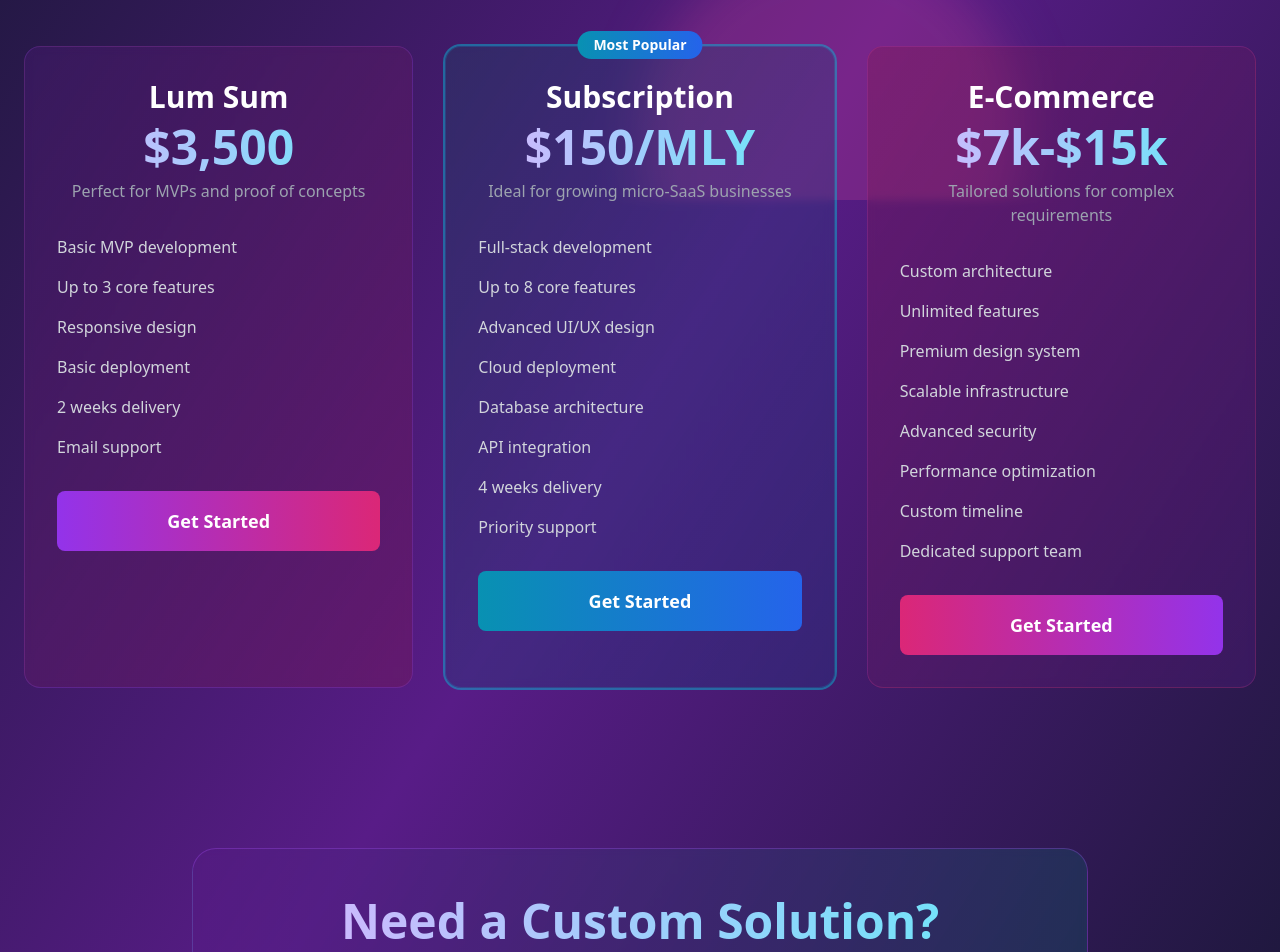
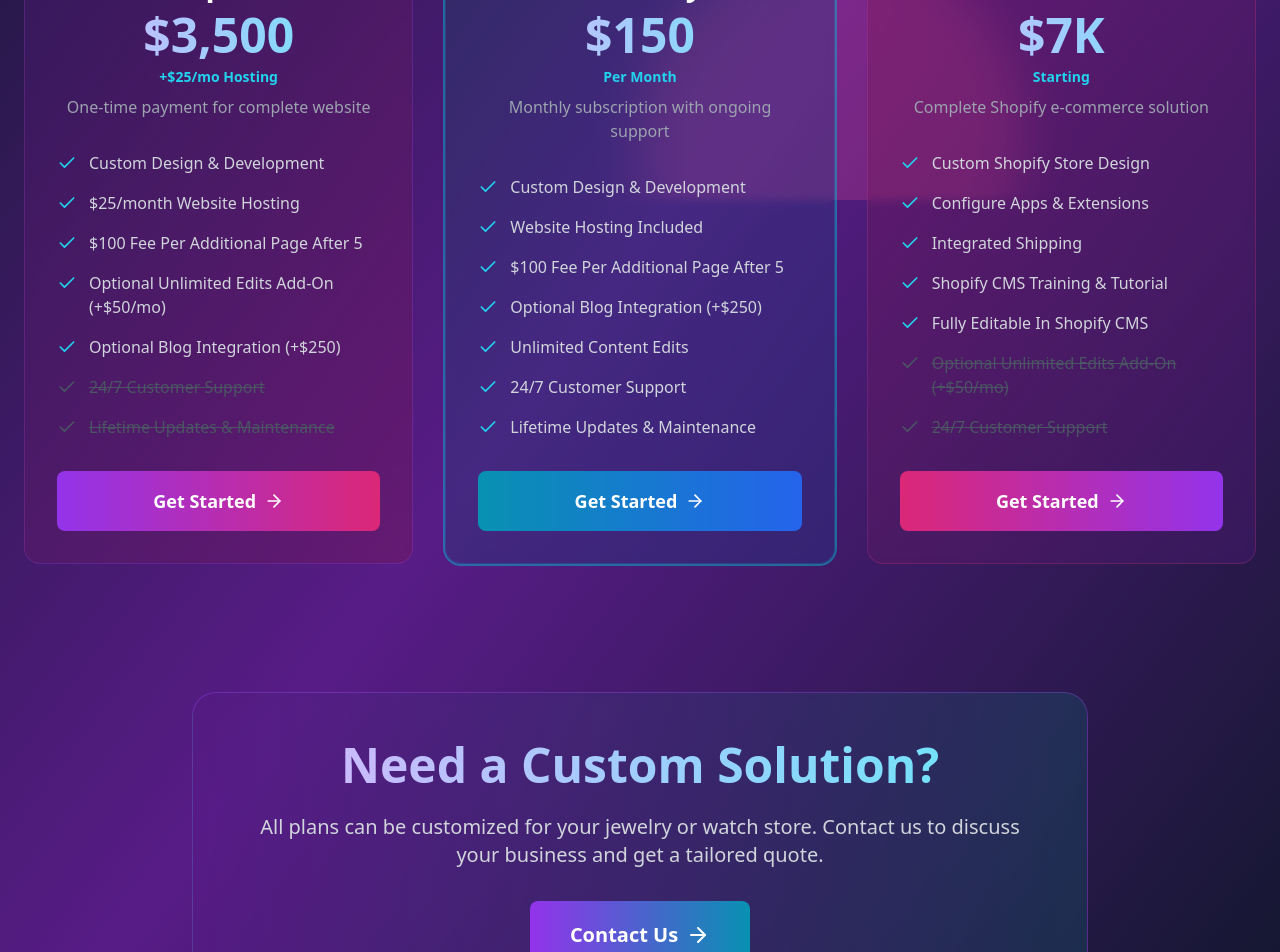
Before and after one commit to danieljstvincent/BrilliantsonBedford, a React (Vite) app: page /pricing in a window 1280 px wide. Shown: the part 600-1552 px from the top of the page. Built offline with nearby package versions, Linux system fonts and the light colour scheme.

Commit message:
updates made to project

```diff
--- a/package.json
+++ b/package.json
@@ -11,6 +11,7 @@
   },
   "dependencies": {
     "fraction.js": "5.3.4",
+    "lucide-react": "^0.556.0",
     "react": "^18.2.0",
     "react-dom": "^18.2.0",
     "react-router-dom": "^6.30.2"
--- a/src/index.css
+++ b/src/index.css
@@ -16,3 +16,58 @@
 .animate-fadeIn {
   animation: fadeIn 0.5s ease-out;
 }
+
+@keyframes wordRotate {
+  0%, 33% {
+    opacity: 1;
+    transform: translate(-50%, 0) scale(1);
+    filter: blur(0px);
+  }
+  38%, 95% {
+    opacity: 0;
+    transform: translate(-50%, -40px) scale(0.8);
+    filter: blur(10px);
+  }
+  100% {
+    opacity: 0;
+    transform: translate(-50%, 40px) scale(0.8);
+    filter: blur(10px);
+  }
+}
+
+.word-rotate {
+  display: inline-flex;
+  position: relative;
+  height: 1.3em;
+  min-width: 320px;
+  justify-content: center;
+  align-items: center;
+  filter: drop-shadow(0 0 30px rgba(139, 92, 246, 0.3));
+}
+
+.word-rotate span {
+  position: absolute;
+  left: 50%;
+  transform: translateX(-50%);
+  opacity: 0;
+  animation: wordRotate 9s cubic-bezier(0.45, 0, 0.55, 1) infinite;
+  white-space: nowrap;
+  background: inherit;
+  -webkit-background-clip: text;
+  background-clip: text;
+  -webkit-text-fill-color: transparent;
+  font-weight: 800;
+  letter-spacing: -0.02em;
+}
+
+.word-rotate span:nth-child(1) {
+  animation-delay: 0s;
+}
+
+.word-rotate span:nth-child(2) {
+  animation-delay: 3s;
+}
+
+.word-rotate span:nth-child(3) {
+  animation-delay: 6s;
+}
--- a/src/pages/Pricing.tsx
+++ b/src/pages/Pricing.tsx
@@ -1,37 +1,40 @@
 import React from 'react';
+import { Sparkles, Check, ArrowRight } from 'lucide-react';
 import { Link } from 'react-router-dom';
 
 const Pricing: React.FC = () => {
   const plans = [
     {
-      name: 'Lum Sum',
+      name: 'Lump Sum',
       price: '$3,500',
-      description: 'Perfect for MVPs and proof of concepts',
+      priceNote: '+$25/mo Hosting',
+      description: 'One-time payment for complete website',
       features: [
-        'Basic MVP development',
-        'Up to 3 core features',
-        'Responsive design',
-        'Basic deployment',
-        '2 weeks delivery',
-        'Email support'
+        { text: 'Custom Design & Development', included: true },
+        { text: '$25/month Website Hosting', included: true },
+        { text: '$100 Fee Per Additional Page After 5', included: true },
+        { text: 'Optional Unlimited Edits Add-On (+$50/mo)', included: true },
+        { text: 'Optional Blog Integration (+$250)', included: true },
+        { text: '24/7 Customer Support', included: false },
+        { text: 'Lifetime Updates & Maintenance', included: false }
       ],
       gradient: 'from-purple-900/30 to-pink-900/30',
       border: 'border-purple-500/20 hover:border-purple-500/50',
       buttonGradient: 'from-purple-600 to-pink-600'
     },
     {
-      name: 'Subscription',
-      price: '$150/MLY',
-      description: 'Ideal for growing micro-SaaS businesses',
+      name: 'Monthly',
+      price: '$150',
+      priceNote: 'Per Month',
+      description: 'Monthly subscription with ongoing support',
       features: [
-        'Full-stack development',
-        'Up to 8 core features',
-        'Advanced UI/UX design',
-        'Cloud deployment',
-        'Database architecture',
-        'API integration',
-        '4 weeks delivery',
-        'Priority support'
+        { text: 'Custom Design & Development', included: true },
+        { text: 'Website Hosting Included', included: true },
+        { text: '$100 Fee Per Additional Page After 5', included: true },
+        { text: 'Optional Blog Integration (+$250)', included: true },
+        { text: 'Unlimited Content Edits', included: true },
+        { text: '24/7 Customer Support', included: true },
+        { text: 'Lifetime Updates & Maintenance', included: true }
       ],
       gradient: 'from-cyan-900/30 to-blue-900/30',
       border: 'border-cyan-500/20 hover:border-cyan-500/50',
@@ -39,18 +42,18 @@ const Pricing: React.FC = () => {
       popular: true
     },
     {
-      name: 'E-Commerce',
-      price: '$7k-$15k',
-      description: 'Tailored solutions for complex requirements',
+      name: 'Ecommerce',
+      price: '$7K',
+      priceNote: 'Starting',
+      description: 'Complete Shopify e-commerce solution',
       features: [
-        'Custom architecture',
-        'Unlimited features',
-        'Premium design system',
-        'Scalable infrastructure',
-        'Advanced security',
-        'Performance optimization',
-        'Custom timeline',
-        'Dedicated support team'
+        { text: 'Custom Shopify Store Design', included: true },
+        { text: 'Configure Apps & Extensions', included: true },
+        { text: 'Integrated Shipping', included: true },
+        { text: 'Shopify CMS Training & Tutorial', included: true },
+        { text: 'Fully Editable In Shopify CMS', included: true },
+        { text: 'Optional Unlimited Edits Add-On (+$50/mo)', included: false },
+        { text: '24/7 Customer Support', included: false }
       ],
       gradient: 'from-pink-900/30 to-purple-900/30',
       border: 'border-pink-500/20 hover:border-pink-500/50',
@@ -76,9 +79,10 @@ const Pricing: React.FC = () => {
       </div>
 
       {/* Hero Section */}
-      <div className="relative container mx-auto px-6 pt-20 pb-32">
+      <div className="relative container mx-auto px-6 pt-20 pb-12">
         <div className="text-center max-w-5xl mx-auto">
           <div className="inline-flex items-center gap-2 px-4 py-2 bg-gradient-to-r from-purple-500/20 to-cyan-500/20 rounded-full border border-purple-500/30 mb-8 backdrop-blur-sm">
+            <Sparkles className="w-4 h-4 text-cyan-400" />
             <span className="text-sm font-medium bg-gradient-to-r from-purple-300 to-cyan-300 bg-clip-text text-transparent">
               Pricing Plans
             </span>
@@ -91,13 +95,13 @@ const Pricing: React.FC = () => {
           </h1>
 
           <p className="text-xl md:text-2xl text-gray-300 mb-12 leading-relaxed max-w-3xl mx-auto">
-            Transparent pricing for micro-SaaS development. Choose the plan that fits your needs.
+            Transparent pricing for jewelry and watch store websites. Choose the plan that fits your business.
           </p>
         </div>
       </div>
 
       {/* Pricing Cards */}
-      <div className="relative container mx-auto px-6 py-20">
+      <div className="relative container mx-auto px-6 py-12">
         <div className="grid md:grid-cols-3 gap-8 max-w-7xl mx-auto">
           {plans.map((plan, index) => (
             <div
@@ -117,13 +121,17 @@ const Pricing: React.FC = () => {
                 <div className="text-5xl font-bold mb-2 bg-gradient-to-r from-purple-300 to-cyan-300 bg-clip-text text-transparent">
                   {plan.price}
                 </div>
+                {plan.priceNote && (
+                  <p className="text-cyan-400 text-sm font-semibold mb-2">{plan.priceNote}</p>
+                )}
                 <p className="text-gray-400">{plan.description}</p>
               </div>
 
               <ul className="space-y-4 mb-8">
                 {plan.features.map((feature, featureIndex) => (
                   <li key={featureIndex} className="flex items-start gap-3">
-                    <span className="text-gray-300">{feature}</span>
+                    <Check className={`w-5 h-5 flex-shrink-0 mt-0.5 ${feature.included ? 'text-cyan-400' : 'text-gray-600'}`} />
+                    <span className={`${feature.included ? 'text-gray-300' : 'text-gray-600 line-through'}`}>{feature.text}</span>
                   </li>
                 ))}
               </ul>
@@ -133,6 +141,7 @@ const Pricing: React.FC = () => {
                 className={`group w-full block text-center px-8 py-4 bg-gradient-to-r ${plan.buttonGradient} rounded-lg font-semibold text-lg hover:shadow-2xl hover:shadow-purple-500/50 transition-all duration-300 transform hover:scale-105 flex items-center justify-center gap-2`}
               >
                 Get Started
+                <ArrowRight className="w-5 h-5 group-hover:translate-x-1 transition-transform" />
               </Link>
             </div>
           ))}
@@ -146,25 +155,16 @@ const Pricing: React.FC = () => {
             Need a Custom Solution?
           </h2>
           <p className="text-xl text-gray-300 mb-8">
-            All plans can be customized to fit your specific requirements.
-            Contact us to discuss your project and get a tailored quote.
+            All plans can be customized for your jewelry or watch store.
+            Contact us to discuss your business and get a tailored quote.
           </p>
           <Link
             to="/contact-us"
             className="group inline-flex items-center gap-2 px-10 py-5 bg-gradient-to-r from-purple-600 to-cyan-600 rounded-lg font-bold text-xl hover:shadow-2xl hover:shadow-purple-500/50 transition-all duration-300 transform hover:scale-105"
           >
             Contact Us
+            <ArrowRight className="w-6 h-6 group-hover:translate-x-1 transition-transform" />
           </Link>
-        </div>
-      </div>
-
-      {/* Footer */}
-      <div className="relative container mx-auto px-6 py-12 border-t border-white/10">
-        <div className="text-center text-gray-400">
-          <p className="text-lg font-semibold mb-2 bg-gradient-to-r from-purple-400 to-cyan-400 bg-clip-text text-transparent">
-            Brilliants on Bedford, LLC
-          </p>
-          <p>Brooklyn, NY • Creating Micro-SaaS Excellence</p>
         </div>
       </div>
     </div>
```
Also changed, not shown: src/pages/FAQ.tsx (+98 -22 lines), src/pages/Home.tsx (+87 -68 lines), 1 other file (tests, documents, lock files or other folders).
